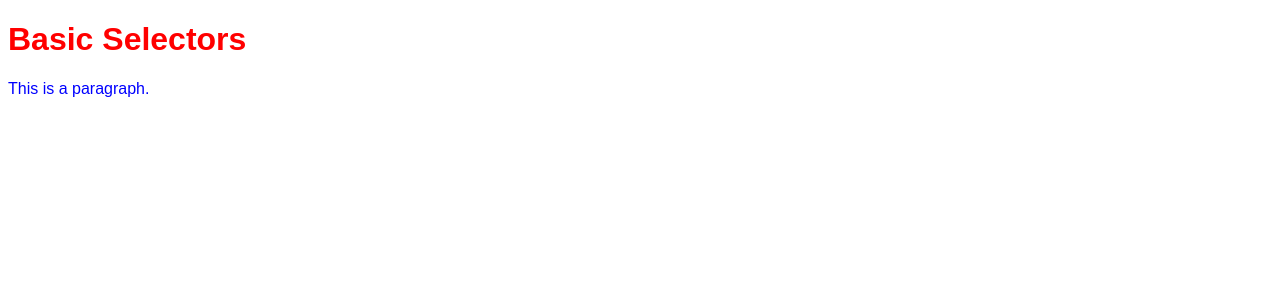
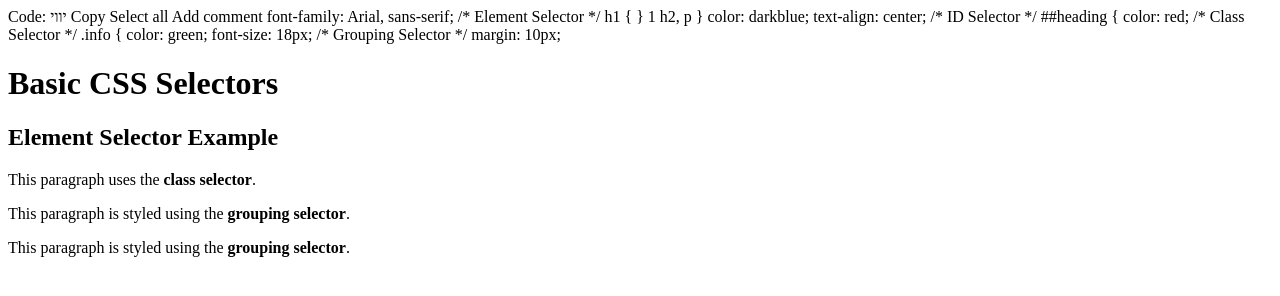
Before and after one commit to sthamarai524-dot/program3, a website: page index.html in a window 1280 px wide. Drawn offline with Linux system fonts and the light colour scheme.

Commit message:
Update index.html

```diff
--- a/index.html
+++ b/index.html
@@ -1,18 +1,46 @@
 <!DOCTYPE html>
 
-<html>
+Code: יווי <head>
 
-<head>
+<html lang="en">
 
-<title>Basic Selectors</title>
+<meta charset="UTF-8">
 
-<style>
+<title>Basic CSS Selectors</title>
 
-h1 { color: red; }
+Copy
 
-p { color: blue; }
+Select all
 
-* { font-family: Arial; }
+Add comment
+
+font-family: Arial, sans-serif;
+
+/* Element Selector */
+
+h1 { } 1 h2, p }
+
+color: darkblue;
+
+text-align: center;
+
+/* ID Selector */
+
+##heading {
+
+color: red;
+
+/* Class Selector */
+
+.info {
+
+color: green;
+
+font-size: 18px;
+
+/* Grouping Selector */
+
+margin: 10px;
 
 </style>
 
@@ -20,9 +48,24 @@ p { color: blue; }
 
 <body>
 
-<h1>Basic Selectors</h1>
+<h1 id="heading">Basic CSS Selectors</h1>
 
-<p>This is a paragraph.</p>
+<h2>Element Selector Example</h2>
+
+<p class="info">
+
+This paragraph uses the <strong>class selector</strong>.
+
+</p>
+
+<p>
+
+This paragraph is styled using the <strong>grouping selector</strong>.
+
+</p>
+This paragraph is styled using the <strong>grouping selector</strong>.
+
+</p>
 
 </body>
 
```
